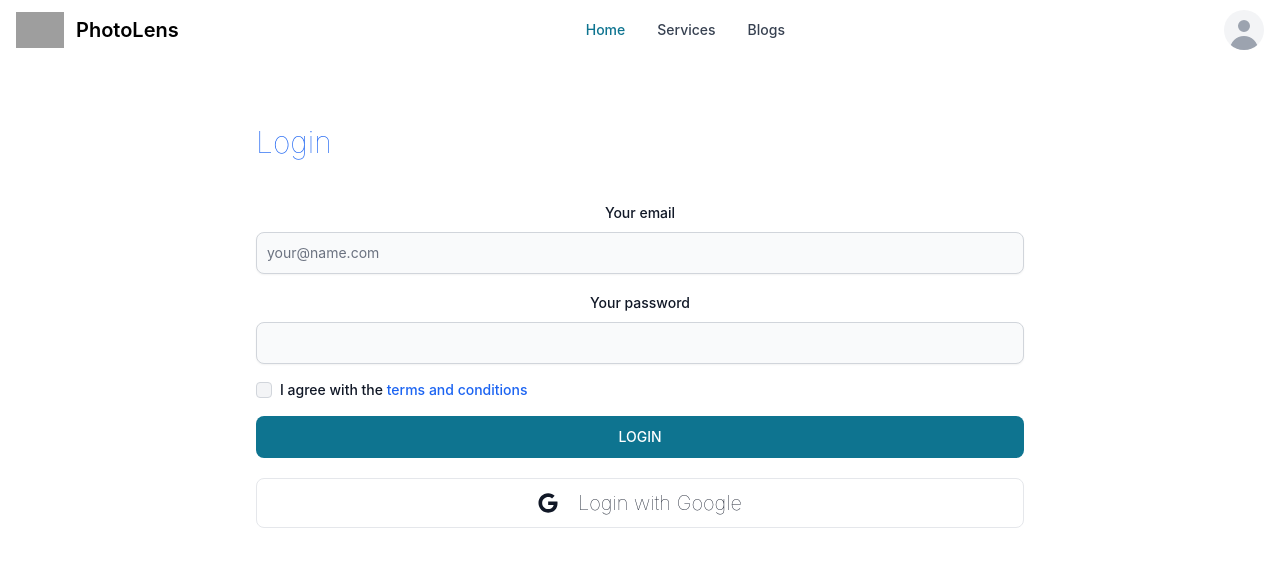
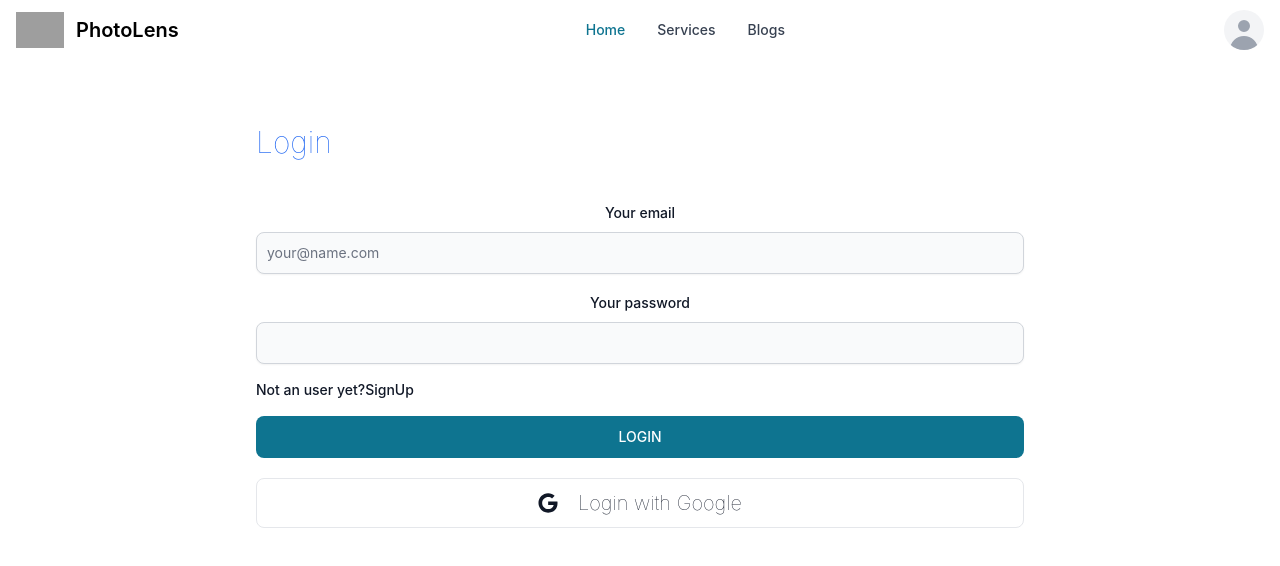
Before and after one commit to ShaahFardin/assignment_11_client, a React (Create React App) app: page /login in a window 1280 px wide. Shown: the top 566 px of the page. Built offline with nearby package versions, Linux system fonts and the light colour scheme; no server answers; grey boxes are pictures that could not be loaded.

Commit message:
JWT token implemented for myreviews

```diff
--- a/src/components/Home/Form/Login.js
+++ b/src/components/Home/Form/Login.js
@@ -1,13 +1,13 @@
 import { Button, Checkbox, Label, TextInput, Toast } from 'flowbite-react';
 import React, { useContext } from 'react';
-import { useLocation, useNavigate } from 'react-router-dom';
+import { Link, useLocation, useNavigate } from 'react-router-dom';
 import { AuthContext } from '../../../Context/AuthProvider/AuthProvider';
-import {FaGoogle} from "react-icons/fa";
-import { toast, ToastContainer } from 'react-toastify';
+import { FaGoogle } from "react-icons/fa";
+import { toast } from 'react-toastify';
 
 const Login = () => {
 
-    const { login,  googleSignIn, setLoading } = useContext(AuthContext);
+    const { login, googleSignIn, setLoading } = useContext(AuthContext);
 
     const navigate = useNavigate();
     const location = useLocation();
@@ -26,9 +26,26 @@ const Login = () => {
                 const user = result.user;
                 console.log(user);
                 form.reset();
-                toast.success("Welcom Back",  { position: toast.POSITION.TOP_CENTER })
+
+                // Get jwt token
+                const jwtUser = {
+                    email: user.email
+                }
+                fetch('http://localhost:5000/jwt', {
+                    method: 'POST',
+                    headers: {
+                        'content-type': 'application/json'
+                    },
+                    body: JSON.stringify(jwtUser)
+                })
+                    .then(res => res.json())
+                    .then(data => {
+                        console.log(data);
+                        localStorage.setItem('photoGraphyToken', data.token);
+                        toast.success("Welcom Back", { position: toast.POSITION.TOP_CENTER })
                         navigate(from, { replace: true });
-
+                    })
+                    .catch(error => console.log(error.message))
             })
             .catch((error) => {
                 console.error(error)
@@ -39,16 +56,16 @@ const Login = () => {
 
     }
 
-    const handleGoogleSignIn=()=>{
+    const handleGoogleSignIn = () => {
         googleSignIn()
-        .then(result=>{
+            .then(result => {
                 const user = result.user;
                 console.log(user);
                 setLoading(false)
-           toast.success("Hi! Happy to have you back",  { position: toast.POSITION.TOP_CENTER })
+                toast.success("Hi! Happy to have you back", { position: toast.POSITION.TOP_CENTER })
                 navigate(from, { replace: true });
             })
-        .catch(error=>console.log(error.message))
+            .catch(error => console.log(error.message))
     }
 
 
@@ -89,18 +106,15 @@ const Login = () => {
                 </div>
 
                 <div className="flex items-center gap-2">
-                    <Checkbox id="agree" />
+
                     <Label htmlFor="agree">
-                        I agree with the{' '}
-                        <a
-                            href="/forms"
-                            className="text-blue-600 hover:underline dark:text-blue-500"
-                        >
-                            terms and conditions
-                        </a>
+                        Not an user yet?
+                        <Link to='/register'>
+                            <span className='className="text-blue-600 hover:underline dark:text-blue-500"'>SignUp</span>
+                        </Link>
                     </Label>
                 </div>
-                <Button  type="submit">
+                <Button type="submit">
                     LOGIN
                 </Button>
             </form>
--- a/src/components/Review/MyReview.js
+++ b/src/components/Review/MyReview.js
@@ -5,16 +5,25 @@ import MyReviewTable from './MyReviewTable';
 
 const MyReview = () => {
 
-    const { user } = useContext(AuthContext);
+    const { user, logout } = useContext(AuthContext);
     const email = user?.email;
     const [myReviews, setMyReviews] = useState([]);
     const [refresh, setRefresh] = useState(false)
 
     useEffect(() => {
-        fetch(`http://localhost:5000/myReviews?email=${email}`)
-            .then(res => res.json())
+        fetch(`http://localhost:5000/myReviews?email=${email}`, {
+            headers: {
+                authorization : `Bearer ${localStorage.getItem('photoGraphyToken')}`
+            }
+        })
+            .then(res => {
+                if(res.status === 401 || res.status === 403){
+                    logout();
+                }
+               return res.json()
+            })
             .then(data => {
-                console.log(data);
+                console.log("recieved",data);
                 setMyReviews(data.data)
             })
     }, [email, refresh])
```
Lines whose indentation alone changed are shown as unchanged.
